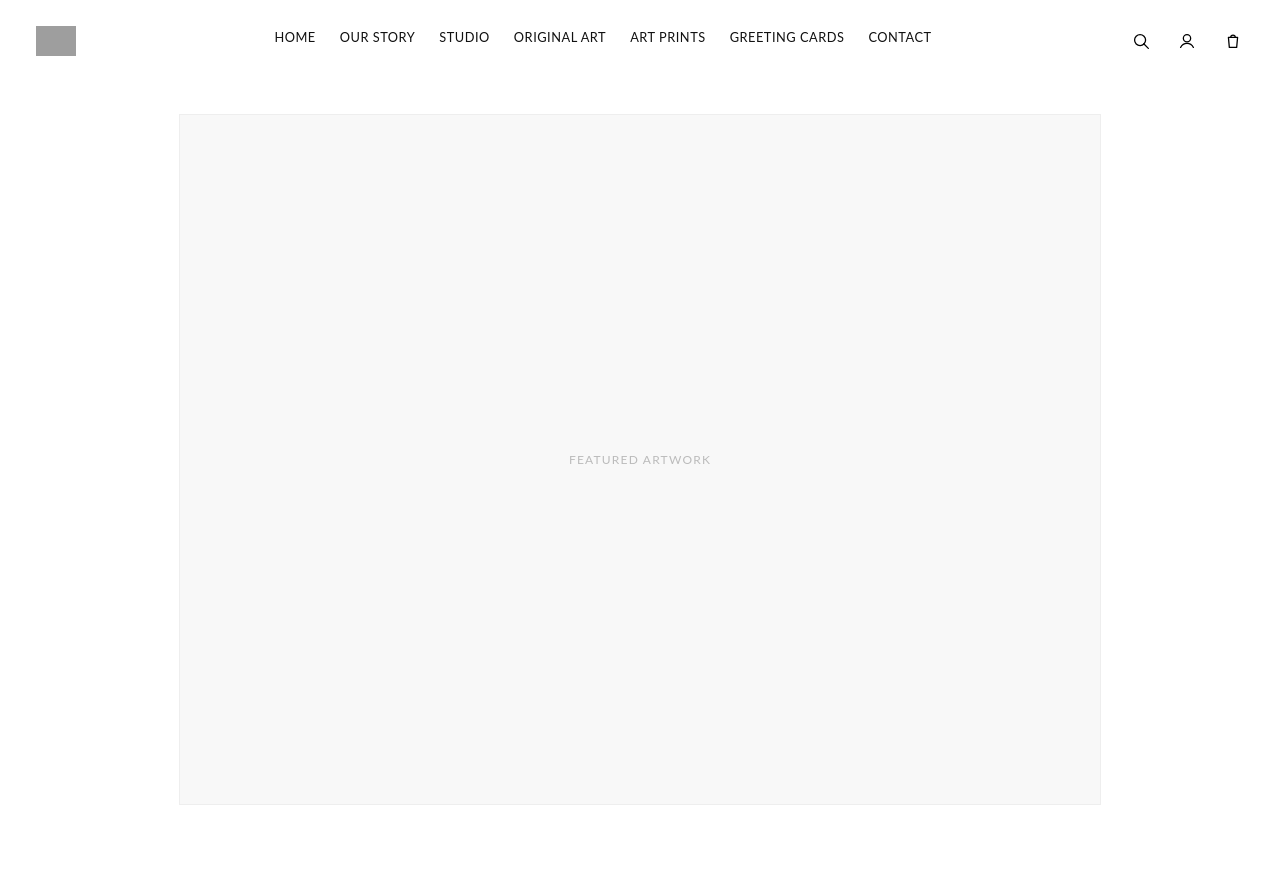
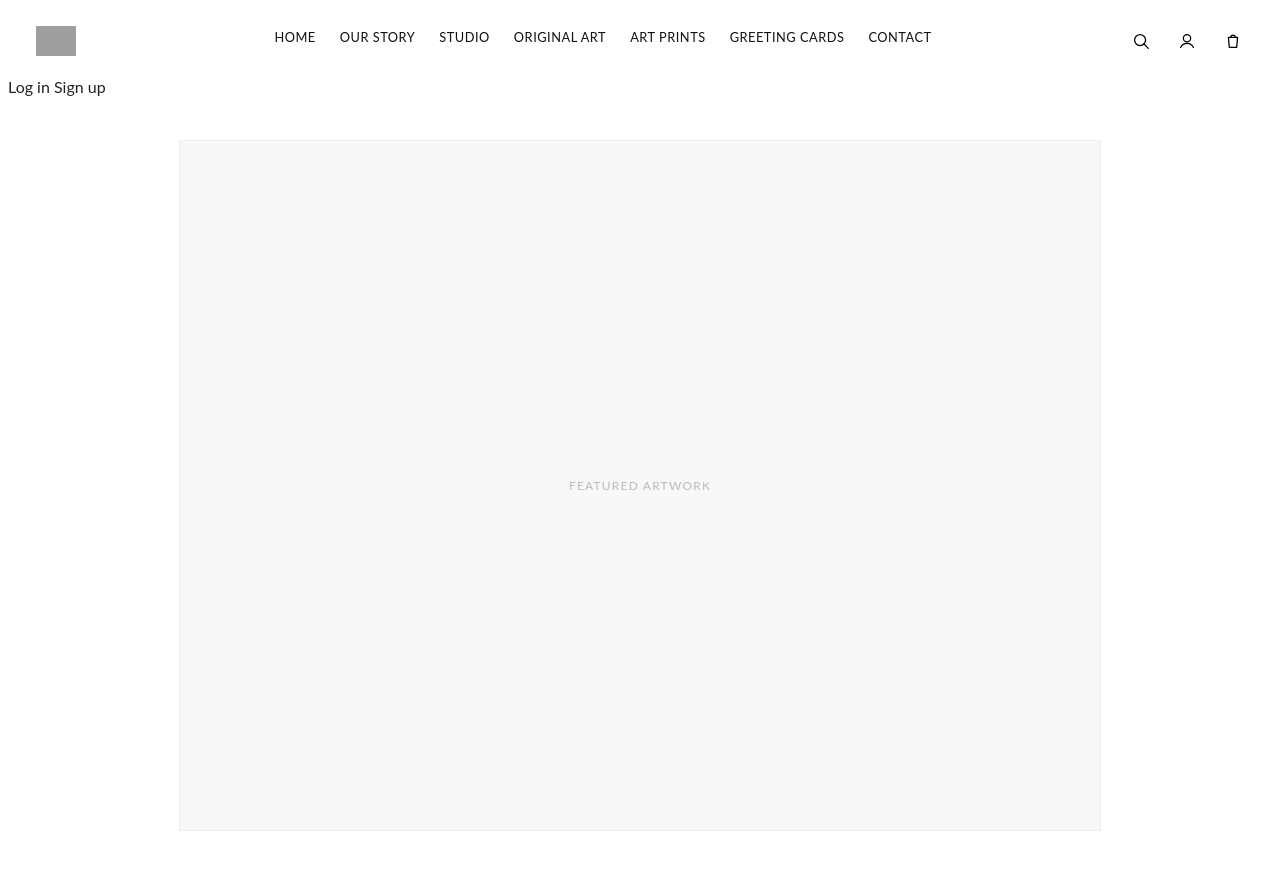
Before and after one commit to Leondecoding/Leondecoding.github.io, a Jekyll site: the page built from index.html, in a window 1280 px wide. Shown: the top 870 px of the page. Built offline with Jekyll 4.4.1, drawn with Linux system fonts in a browser that asks for light colours; grey boxes are pictures that could not be loaded.

Commit message:
Update header.html

```diff
--- a/_includes/header.html
+++ b/_includes/header.html
@@ -86,11 +86,9 @@
 </div>
 
 <!-- === 登录菜单 === -->
-<div class="fz-menu" id="fz-login-menu" role="menu" hidden>
-  <ul>
-    <li><a href="#" role="menuitem">Log in</a></li>
-    <li><a href="#" role="menuitem">Sign up</a></li>
-  </ul>
+<div class="account-menu">
+  <a href="{{ '/account/#login'  | relative_url }}">Log in</a>
+  <a href="{{ '/account/#signup' | relative_url }}">Sign up</a>
 </div>
 
 <!-- === 购物车抽屉（唯一 footer，含 Checkout + PayPal 容器） === -->
```
